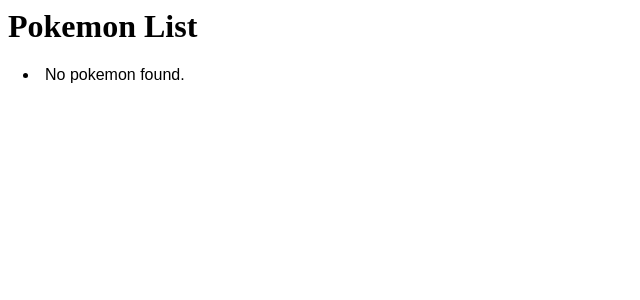
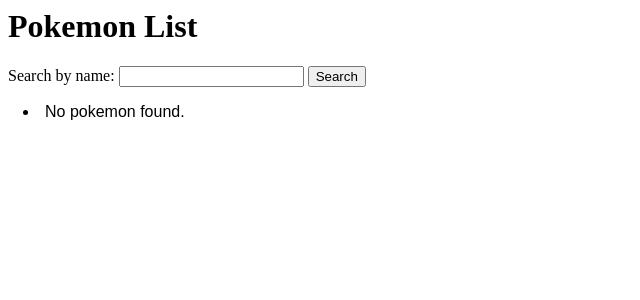
Before and after one commit to 44mira/pokedex, a Django app: page /pokedex/pokemons/ in a window 1280 px wide. Shown: the top 300 px of the page, without its empty margins (0-640 px from the left). Run offline with Django 5.2, Linux system fonts and the light colour scheme; data that the repository does not hold is empty.

Commit message:
feat: add search and filter handlers

```diff
--- a/pokedex/templates/pokemon_list.html
+++ b/pokedex/templates/pokemon_list.html
@@ -3,6 +3,14 @@
 {% block title %}<h1>Pokemon List</h1>{% endblock %}
 
 {% block content %}
+
+<form method="get">
+  <label for="name">Search by name:</label>
+  <input type="text" name="name" id="name"/>
+
+  <input type="submit" value="Search"/>
+</form>
+
 <div class="pokemon-list">
 {% for p in pokemon %}
   <a href={% url "pokemon-detail" p.pk %}>
--- a/pokedex/views/pokemon.py
+++ b/pokedex/views/pokemon.py
@@ -1,3 +1,4 @@
+from django.db.models import Q, Count
 from django.views.generic import (
     CreateView,
     DeleteView,
@@ -5,7 +6,7 @@
     DetailView,
     UpdateView,
 )
-from pokedex.models import Pokemon
+from pokedex.models import Pokemon, Poketype
 
 
 class PokemonList(ListView):
@@ -13,7 +14,26 @@
     ordering = "pk"
 
     context_object_name = "pokemon"
+    extra_context = {"types": Poketype.objects.all()}
     template_name = "pokemon_list.html"
+
+    def get_queryset(self):
+        queryset = super().get_queryset()
+        name = self.request.GET.get("name", None)
+        types = self.request.GET.getlist("type", None)
+
+        if types:
+            # make sure pokemon's number of types matches the number of types
+            # selected
+            queryset = queryset.annotate(
+                matched_types=Count(
+                    "types", filter=Q(types__name__in=types), distinct=True
+                )
+            ).filter(matched_types=len(types))
+        if name:
+            queryset = queryset.filter(name__icontains=name)
+
+        return queryset
 
 
 class PokemonDetail(DetailView):
```
